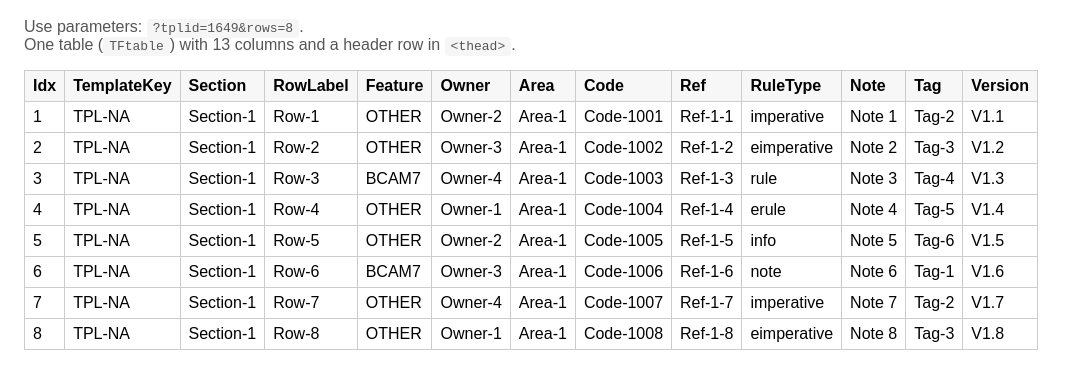
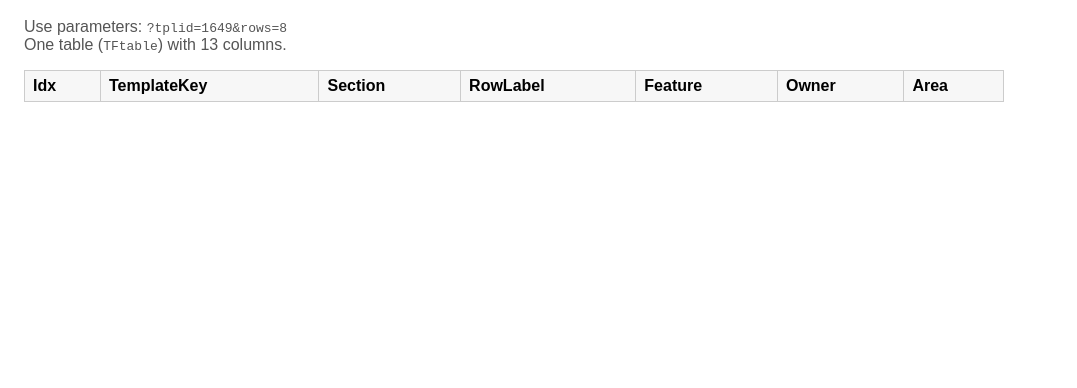
Before and after one commit to sulaya86/pq-echo-table, a plain HTML site: page viewTemplate.html in a window 1280 px wide. Shown: the part 64-452 px from the top of the page, without its empty margins (0-1077 px from the left). Drawn offline with Linux system fonts and the light colour scheme.

Commit message:
Update viewTemplate.html

```diff
--- a/viewTemplate.html
+++ b/viewTemplate.html
@@ -2,7 +2,7 @@
 <html lang="en">
 <head>
   <meta charset="utf-8" />
-  <title>QMS Template Viewer (Headers + Single Table)</title>
+  <title>QMS Template Viewer (Single Table with Headers)</title>
   <meta name="viewport" content="width=device-width, initial-scale=1" />
   <style>
     body { font-family: Arial, sans-serif; margin: 1.5rem; }
@@ -10,14 +10,13 @@
     table.TFtable { border-collapse: collapse; margin: 16px 0; min-width: 980px; }
     table.TFtable th, table.TFtable td { border: 1px solid #ccc; padding: 6px 8px; }
     table.TFtable thead th { background: #f7f7f7; text-align: left; }
-    code { background: #f6f6f6; padding: 2px 6px; border-radius: 4px; }
   </style>
 </head>
 <body>
   <h1>QMS Template Viewer (Single Table with Headers)</h1>
   <div class="info">
-    Use parameters: <code>?tplid=1649&amp;rows=8</code>.<br/>
-    One table (<code>TFtable</code>) with 13 columns and a header row in <code>&lt;thead&gt;</code>.
+    Use parameters: <code>?tplid=1649&amp;rows=8</code><br>
+    One table (<code>TFtable</code>) with 13 columns.
   </div>
 
   <table class="TFtable">
@@ -30,52 +29,3 @@
         <th>Feature</th>
         <th>Owner</th>
         <th>Area</th>
-        <th>Code</th>
-        <th>Ref</th>
-        <th>RuleType</th>
-        <th>Note</th>
-        <th>Tag</th>
-        <th>Version</th>
-      </tr>
-    </thead>
-    <tbody id="tbody"></tbody>
-  </table>
-
-  <script>
-    // Read query parameters
-    const p = new URLSearchParams(location.search);
-    const tplid = (p.get('tplid') || '').trim();
-    const rows  = Math.max(1, parseInt(p.get('rows') || '8', 10));
-
-    // For RuleType to exercise your #BCaM logic
-    const col10Values = ["imperative", "eimperative", "rule", "erule", "info", "note"];
-
-    const tbody = document.getElementById('tbody');
-    const td = (t) => { const c=document.createElement('td'); c.textContent=t; return c; };
-
-    for (let r = 1; r <= rows; r++) {
-      const tr = document.createElement('tr');
-
-      // 1) Idx (numeric)
-      tr.appendChild(td(String(r)));
-
-      // 2..13) The rest
-      const c2  = `TPL-${tplid || 'NA'}`;
-      const c3  = `Section-1`;
-      const c4  = `Row-${r}`;
-      const c5  = (r % 3 === 0) ? "BCAM7" : "OTHER";  // triggers your #BCaM rule with RuleType
-      const c6  = `Owner-${(r%4)+1}`;
-      const c7  = `Area-1`;
-      const c8  = `Code-${1000 + r}`;
-      const c9  = `Ref-1-${r}`;
-      const c10 = col10Values[(r - 1) % col10Values.length];
-      const c11 = `Note ${r}`;
-      const c12 = `Tag-${(r%6)+1}`;
-      const c13 = `V1.${r}`;
-
-      [c2,c3,c4,c5,c6,c7,c8,c9,c10,c11,c12,c13].forEach(v => tr.appendChild(td(v)));
-      tbody.appendChild(tr);
-    }
-  </script>
-</body>
-</html>
```
